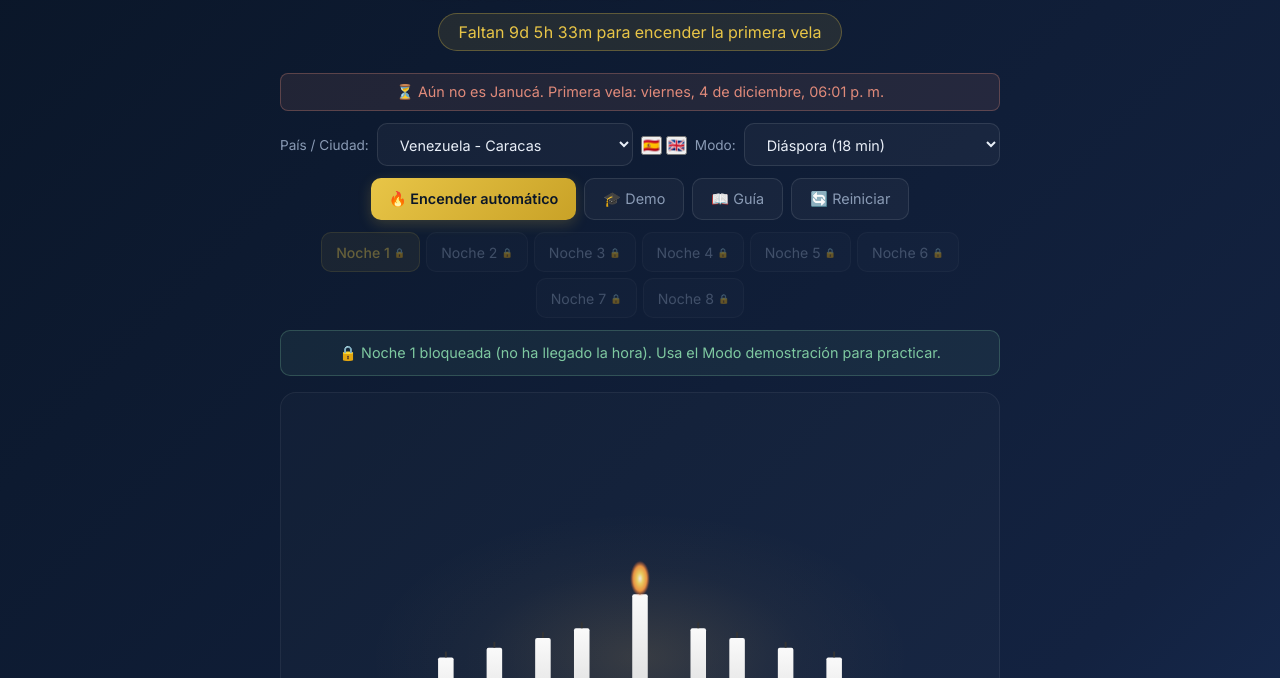
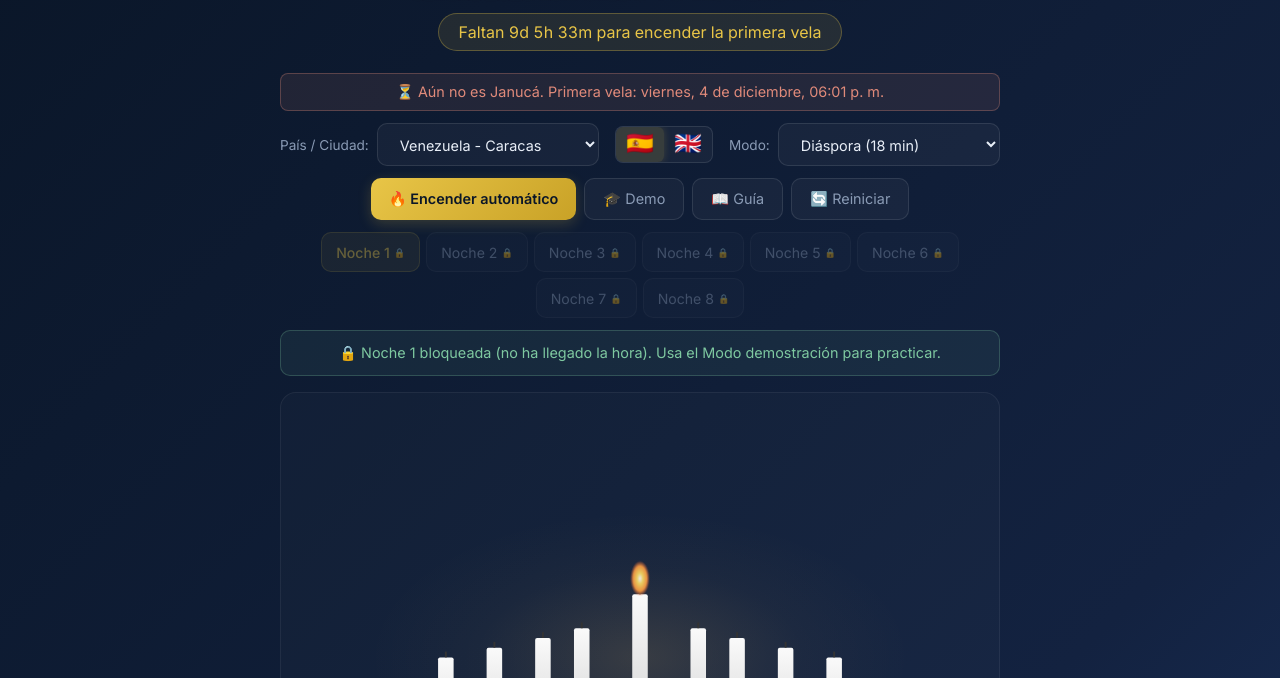
Before and after one commit to Margus20/hanukkah-celebration, a plain HTML site: page index.html in a window 1280 px wide. Shown: the part 122-800 px from the top of the page. Drawn offline with nearby package versions, Linux system fonts and the light colour scheme.

Commit message:
Update styles.css

```diff
--- a/css/styles.css
+++ b/css/styles.css
@@ -58,6 +58,37 @@ select option { color:#0a1628; background:#fff; }
 }
 .btn-ghost:hover { background:rgba(255,255,255,.08); color: #e8eef7; }
 .btn-ghost.on { background:rgba(232,197,71,.15); color:#e8c547; border-color:rgba(232,197,71,.3); }
+
+/* ====== SELECTOR DE IDIOMA (BANDERAS) ====== */
+.lang-toggle {
+  display: flex;
+  background: rgba(255,255,255,0.04);
+  border: 1px solid rgba(255,255,255,0.1);
+  border-radius: 8px;
+  overflow: hidden;
+  margin: 0 8px;
+}
+.lang-btn {
+  background: transparent;
+  border: none;
+  padding: 6px 10px;
+  font-size: 1.4em; /* Tamaño perfecto para emojis de bandera */
+  cursor: pointer;
+  transition: all 0.2s ease;
+  line-height: 1;
+  display: flex;
+  align-items: center;
+  justify-content: center;
+}
+.lang-btn:hover {
+  background: rgba(255,255,255,0.08);
+  transform: scale(1.15);
+}
+.lang-btn.active {
+  background: rgba(232,197,71,0.15);
+  border-radius: 6px;
+  box-shadow: 0 0 8px rgba(232,197,71,0.2);
+}
 
 /* ====== PESTAÑAS DE NOCHES ====== */
 .day-tabs { display:flex; flex-wrap:wrap; gap:6px; justify-content:center; margin:12px 0; }
@@ -147,7 +178,7 @@ select option { color:#0a1628; background:#fff; }
 .blessing .heb { font-size:1.1em; direction:rtl; text-align:right; margin-bottom:8px; color: #f5e6b8; line-height: 1.6; }
 .blessing .translation { font-size: 0.85em; color: #8a9bb5; line-height: 1.5; }
 
-/* ====== NUEVO: BOTÓN FIJO DE DONAR (arriba izquierda) ====== */
+/* ====== BOTÓN FIJO DE DONAR ====== */
 .donate-fab {
   position: fixed; top: 12px; left: 12px; z-index: 900;
   background: rgba(19, 34, 64, 0.85);
@@ -161,7 +192,7 @@ select option { color:#0a1628; background:#fff; }
 }
 .donate-fab:hover { background: rgba(232, 197, 71, 0.15); transform: translateY(-1px); }
 
-/* ====== NUEVO: MODAL DE DONACIÓN (TZEDAKÁ) ====== */
+/* ====== MODAL DE DONACIÓN (TZEDAKÁ) ====== */
 .modal-overlay {
   position: fixed; top: 0; left: 0; width: 100%; height: 100%;
   background: rgba(10, 22, 40, 0.85);
```
